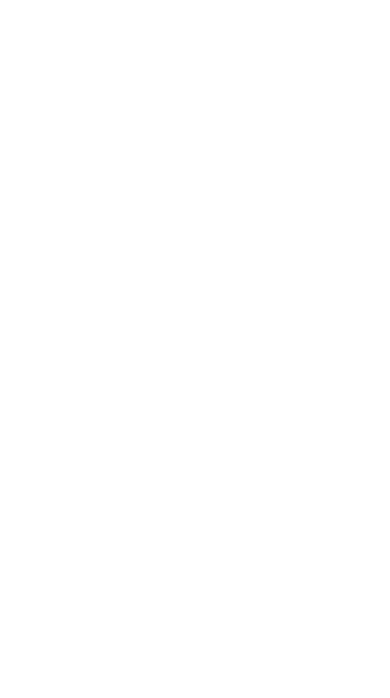
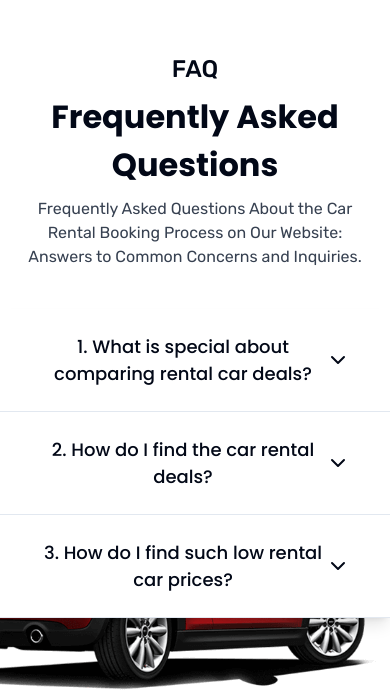
Before and after one commit to khusan2006/car-rental, a React (Vite) app: page / in a window 390 px wide. Shown: the part 8004-8702 px from the top of the page. Before the commit the page ends 7977 px from the top, so only its background shows below. Built offline with nearby package versions, Linux system fonts and the light colour scheme.

Commit message:
finish faq section responsiveness

```diff
--- a/src/components/Faq.tsx
+++ b/src/components/Faq.tsx
@@ -9,16 +9,16 @@
     <section className="py-20 bg-[url('assets/car.png')] bg-no-repeat bg-left-bottom">
       <div className="flex flex-col items-center">
         <h3 className="font-rubik text-2xl font-medium pb-2">FAQ</h3>
-        <h4 className="font-poppins font-bold text-[2.7rem] pb-2">
+        <h4 className="font-poppins font-bold text-[2rem] text-center md:text-start sm:text-[2.4rem] md:text-[2.7rem] pb-2">
           Frequently Asked Questions
         </h4>
-        <p className="font-rubik text-base font-normal text-gray-700 w-[50%] text-center">
+        <p className="font-rubik text-base font-normal text-gray-700 w-[90%] sm:w-[70%] md:w-[50%] text-center">
           Frequently Asked Questions About the Car Rental Booking Process on Our
           Website: Answers to Common Concerns and Inquiries.
         </p>
       </div>
       <div className="mt-10 flex justify-center ">
-        <Accordion className="w-[50%] shadow-lg z-10" type="single" collapsible>
+        <Accordion className="bg-white w-full sm:w-[90%] md:w-[75%] lg:w-[50%] shadow-lg z-10" type="single" collapsible>
           <AccordionItem className='px-10 py-2' value="item-1">
             <AccordionTrigger className="font-poppins font-medium text-[1.125rem]">
               1. What is special about comparing rental car deals?
--- a/src/pages/Home.tsx
+++ b/src/pages/Home.tsx
@@ -25,8 +25,8 @@
         <Banner />
         <ChooseUS />
         <Testimonials />
-        {/* <Faq />
-        <Download /> */}
+        <Faq />
+        {/* <Download /> */}
       </main>
       {/* <Footer /> */}
     </div>
```
